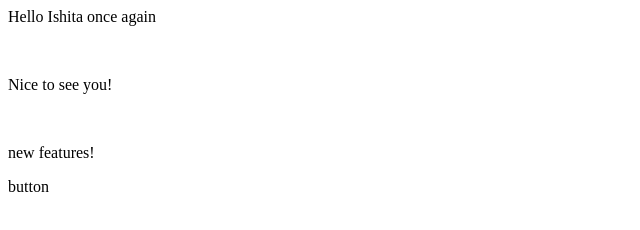
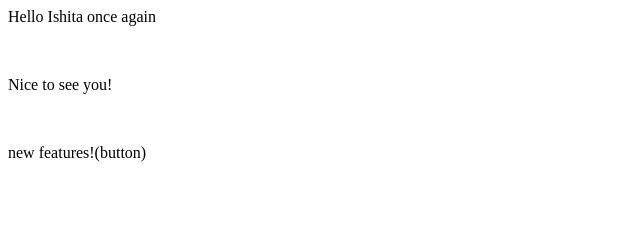
Before and after one commit to IshitaSingh9622/localrepo, a plain HTML site: page index.html in a window 1280 px wide. Shown: the whole page, without its empty margins (0-640 px from the left). Drawn offline with Linux system fonts and the light colour scheme.

```diff
--- a/index.html
+++ b/index.html
@@ -2,5 +2,4 @@
 <br>
 <p>Nice to see you!</p>
 <br>
-<p>new features!</p>
-<p>button</p>
+<p>new features!(button)</p>
```
